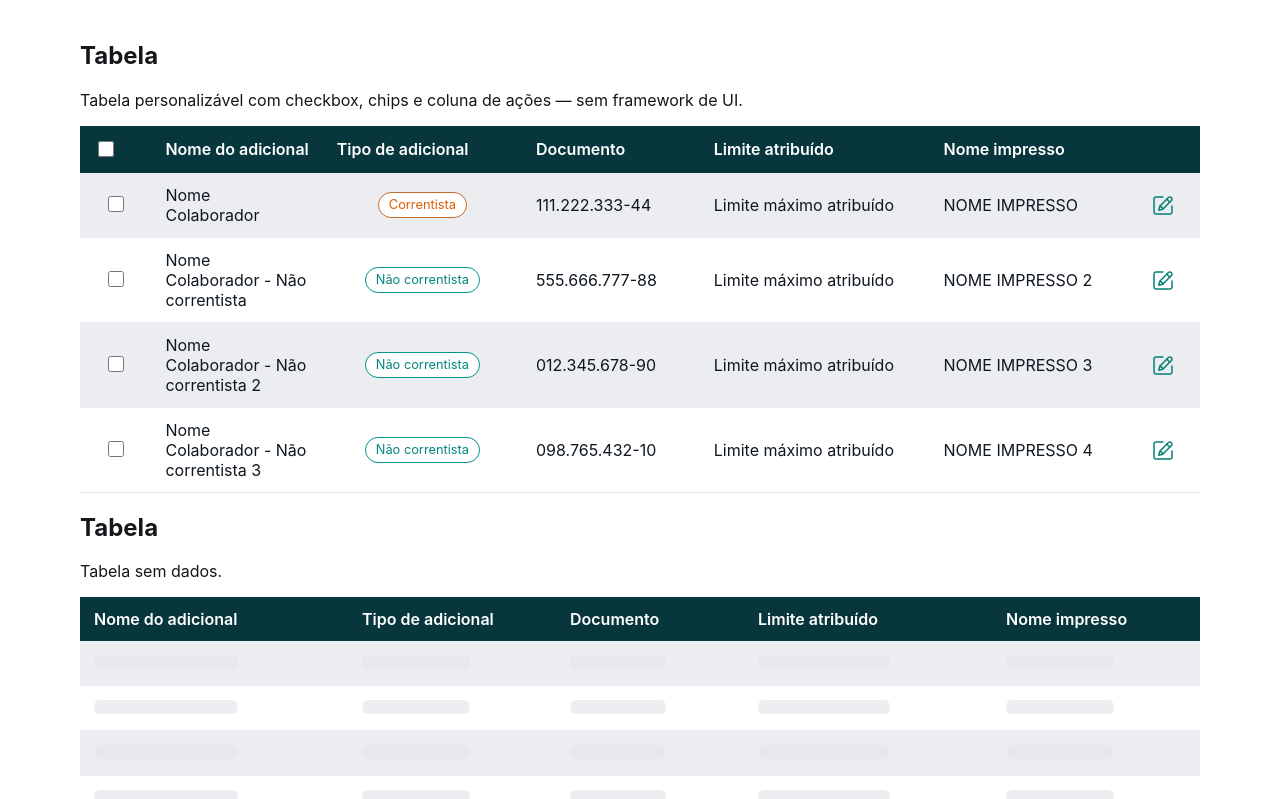
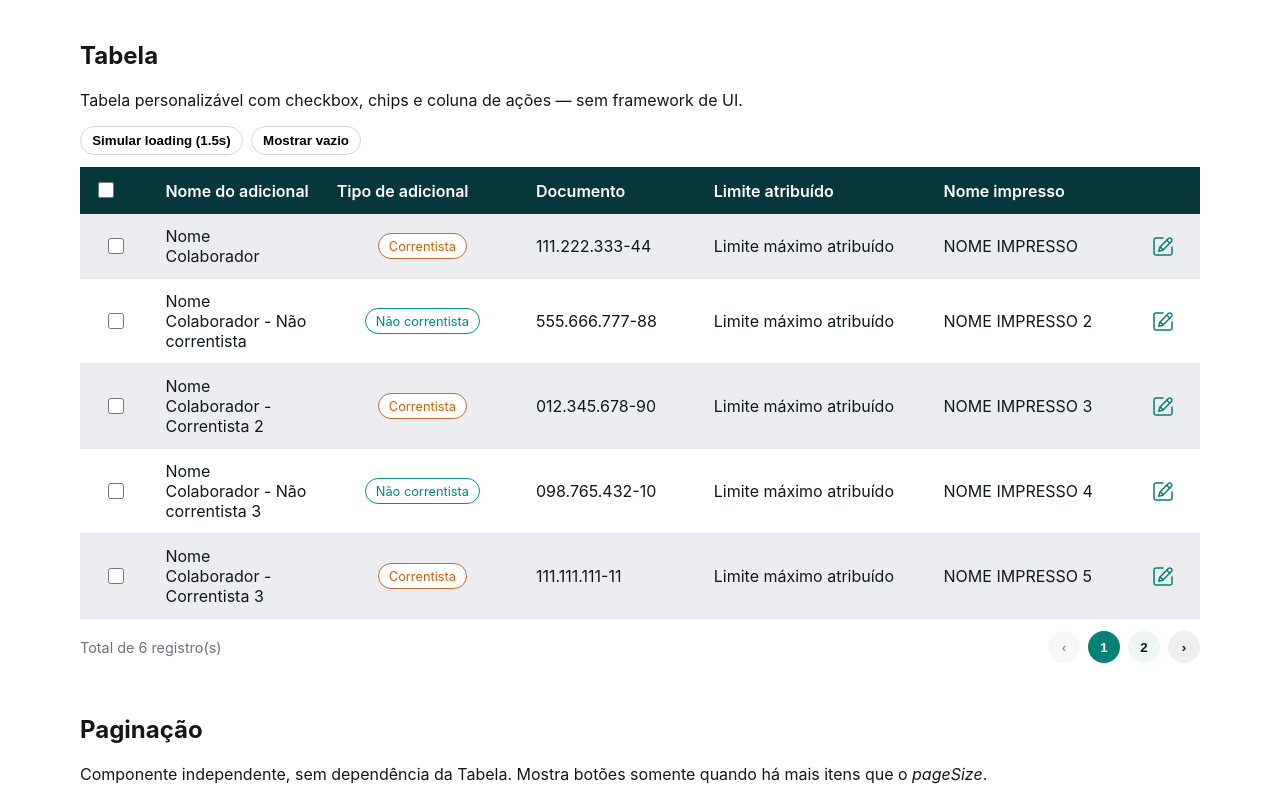
Before and after one commit to AysllaGomes/angular-components, an Angular app: page /demo in a window 1280 px wide. Shown: the part 860-1659 px from the top of the page. Built offline with nearby package versions, Linux system fonts and the light colour scheme.

Commit message:
feat(demo-table): add Loading & Empty toolbar + bind to [loading] and dataset
- Demo: toolbar com “Simular loading” e “Alternar vazio”
- Table: usa [loading] e [emptyMessage] na seção com paginação (pagedRows)
- UX: ao esvaziar, volta para a página 1

```diff
--- a/src/app/demo/sections/table/table-demo.component.html
+++ b/src/app/demo/sections/table/table-demo.component.html
@@ -3,9 +3,23 @@
   <p class="lead">Tabela personalizável com checkbox, chips e coluna de ações — sem framework de UI.</p>
 
   <article class="card">
+    <div class="toolbar">
+      <button class="pill" type="button"
+              (click)="simulateLoad()"
+              [disabled]="loading()">
+        {{ loading() ? 'Carregando…' : 'Simular loading (1.5s)' }}
+      </button>
+
+      <button class="pill" type="button" (click)="toggleEmpty()">
+        {{ empty() ? 'Mostrar dados' : 'Mostrar vazio' }}
+      </button>
+    </div>
+
     <app-table
       [columns]="columns"
       [data]="pagedRows()"
+      [loading]="loading()"
+      [emptyMessage]="'Sem registros para exibir'"
       [selectable]="true"
       [showActions]="true"
       [actions]="actions"
@@ -27,17 +41,3 @@
 
   </article>
 </section>
-
-<section id="table" class="demo-section">
-  <h2>Tabela</h2>
-  <p class="lead">Tabela sem dados.</p>
-
-  <article class="card">
-    <app-table
-      [columns]="columns"
-      [data]="[]"
-      [loading]="true"
-      [emptyMessage]="'Sem registros para exibir'">
-    </app-table>
-  </article>
-</section>
--- a/src/app/demo/sections/table/table-demo.component.sass
+++ b/src/app/demo/sections/table/table-demo.component.sass
@@ -8,3 +8,22 @@
 .total
   color: var(--tbl-muted)
   font-size: .9rem
+
+.toolbar
+  display: flex
+  gap: .5rem
+  flex-wrap: wrap
+  margin-bottom: .75rem
+
+.pill
+  appearance: none
+  border: 1px solid #d1d5db
+  background: #fff
+  padding: .4rem .7rem
+  border-radius: 9999px
+  font-weight: 600
+  cursor: pointer
+
+.pill[disabled]
+  opacity: .6
+  cursor: default
--- a/src/app/demo/sections/table/table-demo.component.ts
+++ b/src/app/demo/sections/table/table-demo.component.ts
@@ -24,11 +24,14 @@ export class TableDemoComponent {
   rows: AdicionalRow[] = [
     { nome: 'Nome Colaborador',   tipo: 'Correntista',     documento: '111.222.333-44', limite: 'Limite máximo atribuído', nomeImpresso: 'NOME IMPRESSO' },
     { nome: 'Nome Colaborador - Não correntista', tipo: 'Não correntista', documento: '555.666.777-88', limite: 'Limite máximo atribuído', nomeImpresso: 'NOME IMPRESSO 2' },
-    { nome: 'Nome Colaborador - Não correntista 2',tipo: 'Não correntista', documento: '012.345.678-90', limite: 'Limite máximo atribuído', nomeImpresso: 'NOME IMPRESSO 3' },
+    { nome: 'Nome Colaborador - Correntista 2',tipo: 'Correntista', documento: '012.345.678-90', limite: 'Limite máximo atribuído', nomeImpresso: 'NOME IMPRESSO 3' },
     { nome: 'Nome Colaborador - Não correntista 3',tipo: 'Não correntista', documento: '098.765.432-10', limite: 'Limite máximo atribuído', nomeImpresso: 'NOME IMPRESSO 4' },
-    // { nome: 'Nome Colaborador - Não correntista 4',tipo: 'Não correntista', documento: '111.111.111-11', limite: 'Limite máximo atribuído', nomeImpresso: 'NOME IMPRESSO 5' },
-    // { nome: 'Nome Colaborador - Não correntista 5',tipo: 'Não correntista', documento: '999.000.111-22', limite: 'Limite máximo atribuído', nomeImpresso: 'NOME IMPRESSO 6' },
+    { nome: 'Nome Colaborador - Correntista 3',tipo: 'Correntista', documento: '111.111.111-11', limite: 'Limite máximo atribuído', nomeImpresso: 'NOME IMPRESSO 5' },
+    { nome: 'Nome Colaborador - Não correntista 5',tipo: 'Não correntista', documento: '999.000.111-22', limite: 'Limite máximo atribuído', nomeImpresso: 'NOME IMPRESSO 6' },
   ];
+
+  loading = signal(false);
+  empty = signal(false);
 
   selected = signal<number[]>([]);
 
@@ -55,8 +58,9 @@ export class TableDemoComponent {
   pageIndex = signal(0);
 
   pagedRows = computed(() => {
+    const source = this.empty() ? [] : this.rows;
     const start = this.pageIndex() * this.pageSize;
-    return this.rows.slice(start, start + this.pageSize);
+    return source.slice(start, start + this.pageSize);
   });
 
   onEdit(row: AdicionalRow, index: number) {
@@ -66,4 +70,16 @@ export class TableDemoComponent {
   onAction(e: { type: string; row: AdicionalRow; index: number }) {
     if (e.type === 'edit') this.onEdit(e.row, e.index);
   }
+
+  simulateLoad() {
+    if (this.loading()) return;
+    this.loading.set(true);
+    setTimeout(() => this.loading.set(false), 1500);
+  }
+
+  toggleEmpty() {
+    this.empty.update(v => !v);
+    // opcional: voltar para a primeira página ao esvaziar
+    this.pageIndex.set(0);
+  }
 }
```
